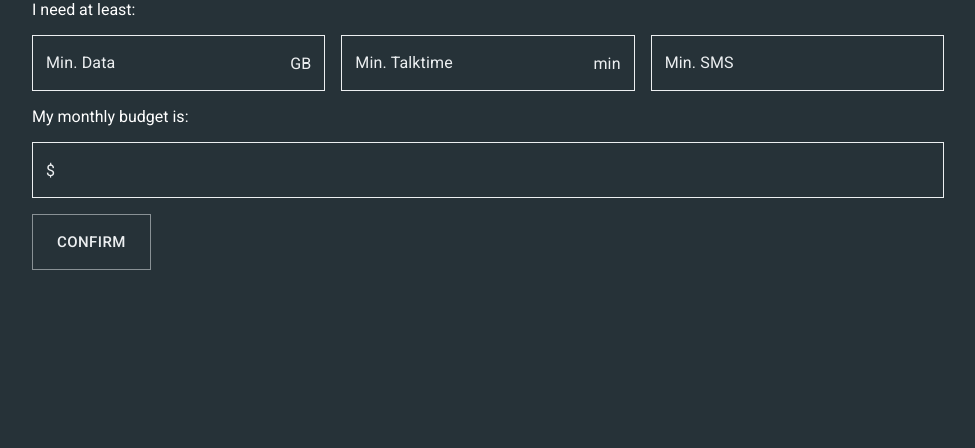
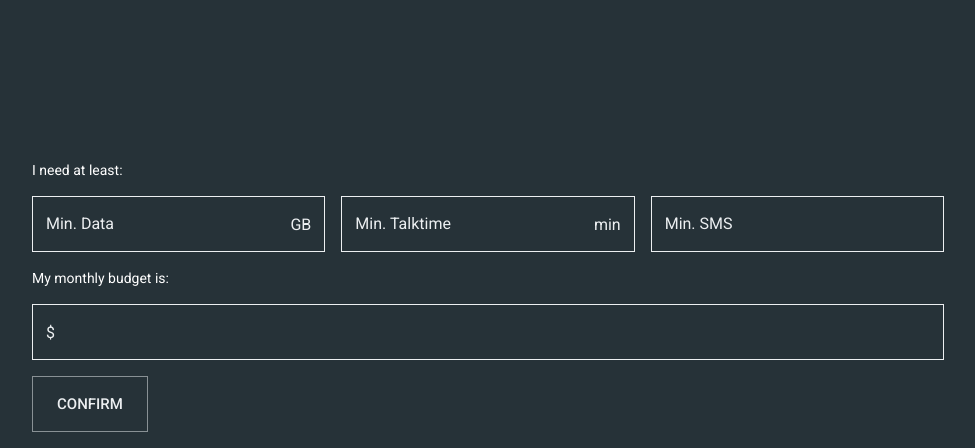
Before and after one commit to keanekwa/sg-mobile-plans, a React (Create React App) app: page / in a window 1280 px wide. Shown: the top 448 px of the page, without its empty margins (152-1127 px from the left). Built offline with nearby package versions, Linux system fonts and the light colour scheme.

Commit message:
Options can now slide up. Deleted index.scss

```diff
--- a/src/components/SelectSelfOptions.js
+++ b/src/components/SelectSelfOptions.js
@@ -4,12 +4,22 @@ import ResultList from './ResultList'
 import { withStyles } from '@material-ui/core/styles';
 
 const styles = theme => ({
+  SelectOptions: {
+    marginTop: '10rem',
+    transition: theme.transitions.create(
+      ['margin'],
+      { duration: 500 }
+    ),
+  },
+  clicked: {
+    marginTop: '2rem',
+  },
   TextField: {
     color: `${theme.palette.primary.main}`,
     '&$cssFocused $notchedOutline': {
       borderColor: `${theme.palette.primary.main} !important`,
       borderRadius: 0,
-    }
+    },
   },
   TextFieldLabel: {
     color: `${theme.palette.primary.main}`,
@@ -60,7 +70,7 @@ class SelectSelfOptions extends React.Component {
   render () {
     const { classes } = this.props;
     return (
-      <Container maxWidth='md'>
+      <Container className={!this.state.showResultList ? classes.SelectOptions : classes.SelectOptions + ' ' + classes.clicked} maxWidth='md'>
         <Grid container spacing='2'>
           <Grid item xs='12'>I need at least:</Grid>
           <Grid item xs='12' sm='4'>
--- a/src/index.js
+++ b/src/index.js
@@ -4,15 +4,22 @@ import { BrowserRouter as Router , Route } from 'react-router-dom';
 import App from './App'
 import SelectSelfOptions from './components/SelectSelfOptions';
 import SelectFamilyOptions from './components/SelectFamilyOptions';
+import { CssBaseline } from '@material-ui/core';
 import { MuiThemeProvider, createMuiTheme } from '@material-ui/core/styles';
 import { blueGrey } from '@material-ui/core/colors/';
-import './index.scss';
 
 const theme = createMuiTheme({
   palette: {
+    type: 'dark',
     primary: {
       main: blueGrey[50],
     },
+    background: {
+      default: blueGrey[900],
+    },
+  },
+  typography: {
+    fontFamily: 'Roboto, Helvetica, Arial, sans-serif',
   },
   overrides: {
     MuiButton: {
@@ -39,6 +46,7 @@ const theme = createMuiTheme({
 function AppRouter() {
   return (
     <MuiThemeProvider theme={theme}>
+      <CssBaseline />
       <Router>
           <Route path="/" exact component={SelectSelfOptions} />
           <Route path="/self/" exact component={SelectSelfOptions} />
--- a/src/index.scss
+++ /dev/null
@@ -1,13 +0,0 @@
-body {
-  margin: 0;
-  background-color: #263238;
-  min-height: 100vh;
-  min-height: -webkit-fill-available;
-  display: flex;
-  flex-direction: column;
-  align-items: center;
-  justify-content: center;
-  color: white;
-  font-family: 'Roboto', 'Arial', sans-serif;
-  overflow-y: scroll;
-}
```
